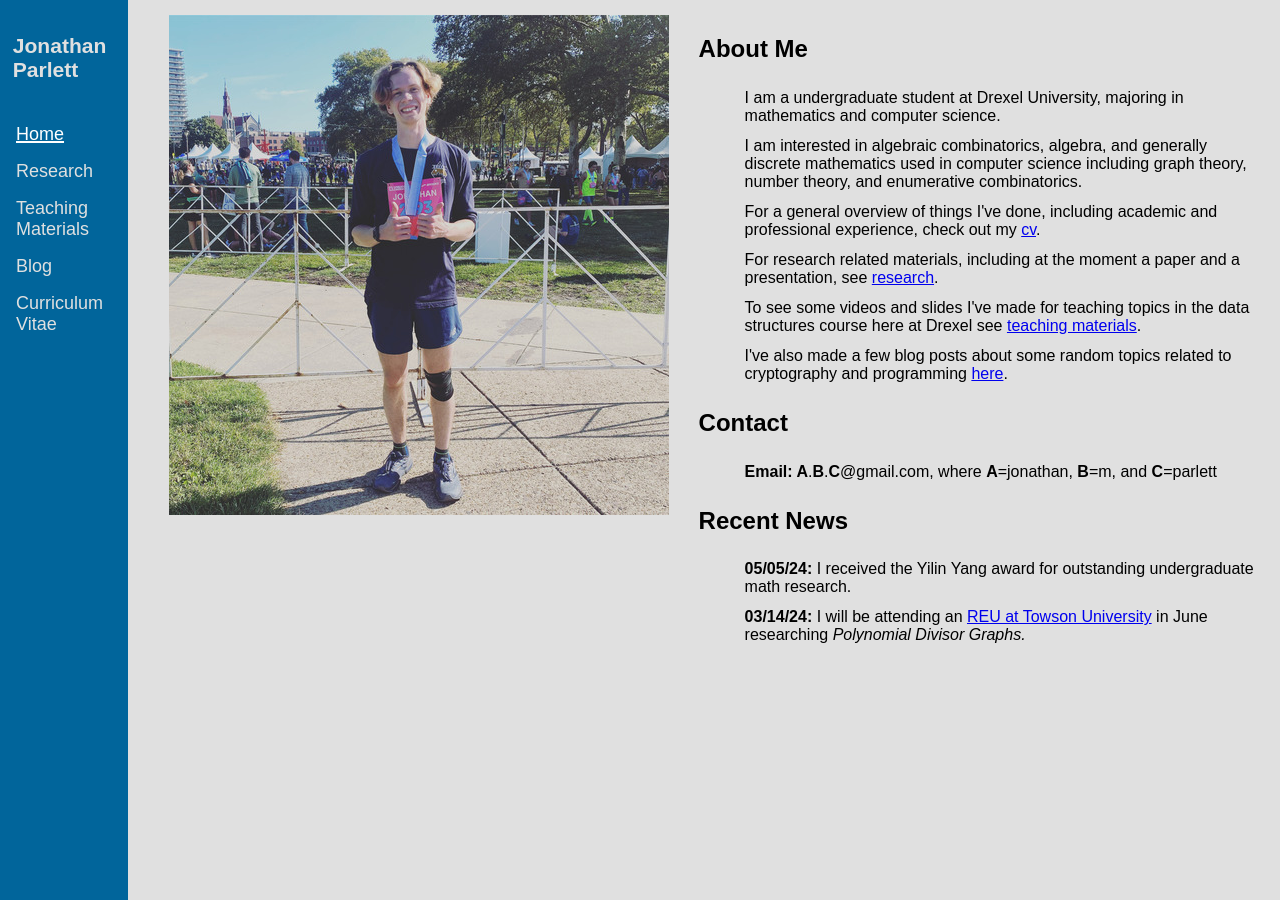
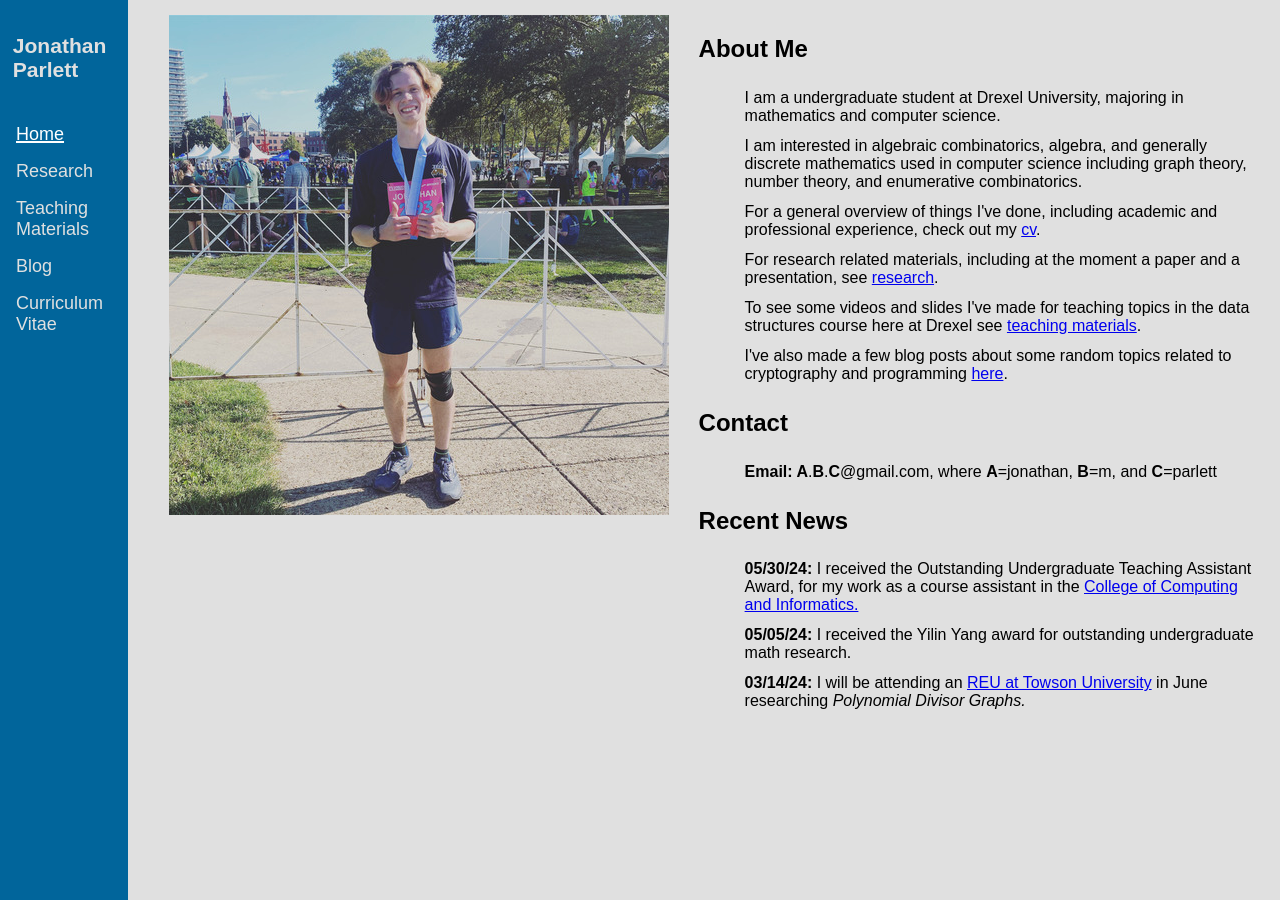
Before and after one commit to jmparlett/jmparlett.github.io, a Jekyll site: the page built from _pages/index.html, in a window 1280 px wide. Built offline with Jekyll 4.4.1, drawn with Linux system fonts in a browser that asks for light colours.

Commit message:
updated cv

```diff
--- a/_pages/index.html
+++ b/_pages/index.html
@@ -38,6 +38,7 @@ id: home
             </ul>
             <h2>Recent News</h2>
             <ul>
+                <li><b>05/30/24: </b>I received the Outstanding Undergraduate Teaching Assistant Award, for my work as a course assistant in the <a href="https://drexel.edu/cci/">College of Computing and Informatics.</a></li>
                 <li><b>05/05/24: </b>I received the Yilin Yang award for outstanding undergraduate math research.</li>
                 <li><b>03/14/24: </b>I will be attending an <a href="https://tigerweb.towson.edu/ccornwell/REU/">REU at Towson University</a> in June researching <em>Polynomial Divisor Graphs.</em></li>
             </ul>
```
Also changed, not shown: 1 other file.
